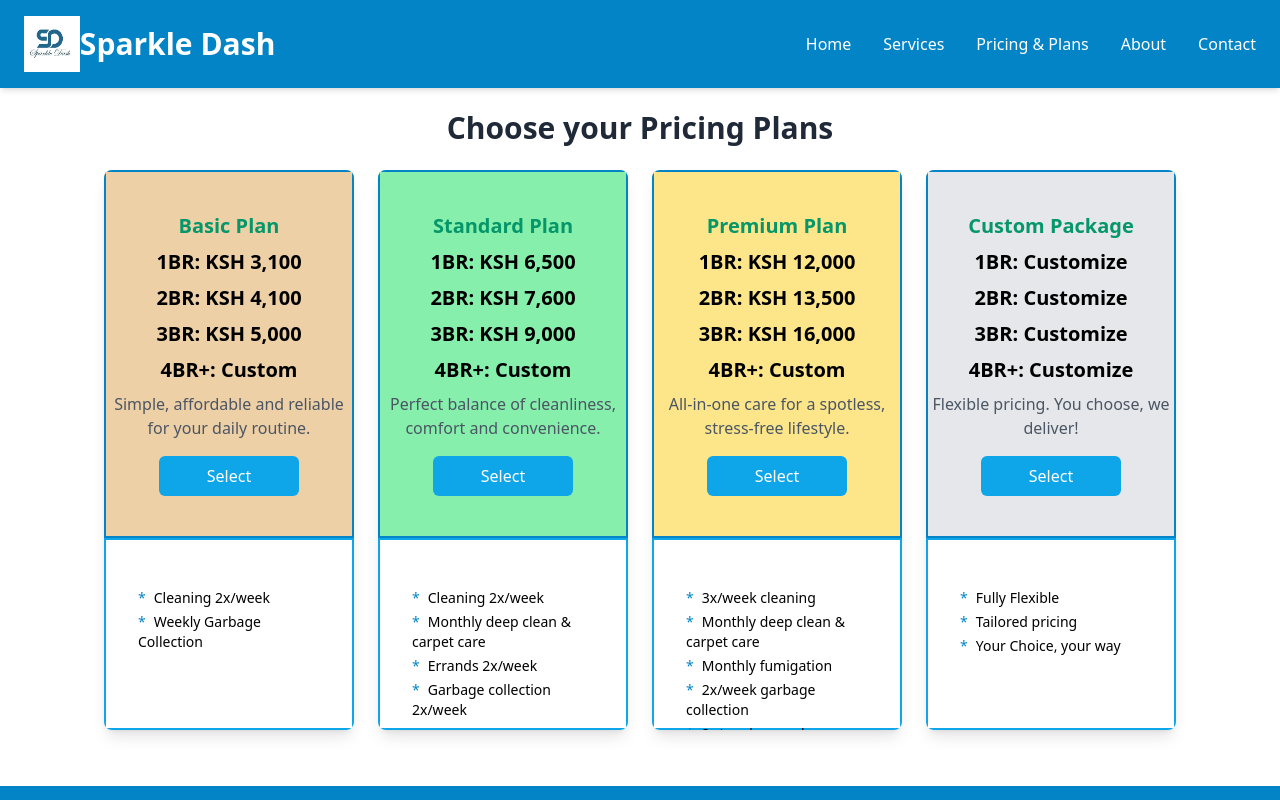
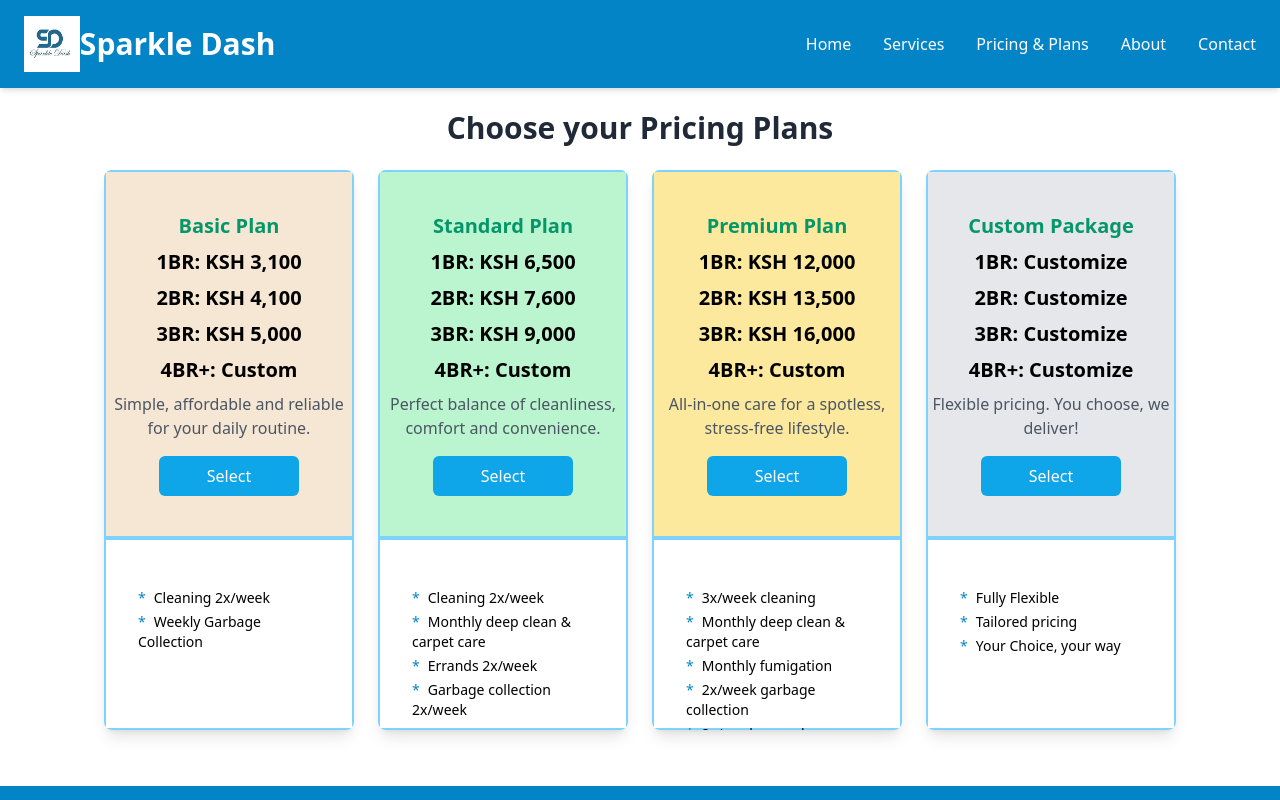
Before and after one commit to abongo123/Sparkle-Dash, a React (Vite) app: page /pricing in a window 1280 px wide. Shown: the top 800 px of the page. Built offline with nearby package versions, Linux system fonts and the light colour scheme.

Commit message:
Pricing update pt3

```diff
--- a/src/components/header.jsx
+++ b/src/components/header.jsx
@@ -9,7 +9,7 @@ import logo1 from "../assets/Pictures/logo2.jpeg"
 function Header() {
   return (
     <header className="fixed top-0 left-0 w-full bg-sky-600 text-white shadow-md z-50">
-      <div className="w-full flex items-center justify-between px-6 py-4">
+      <div className="w-full flex flex-wrap items-center justify-between px-6 py-4">
         <Link to="/" className="flex items-center">
         <img src={logo2} alt="Logo" className="h-14 w-auto"/>
         <div className="text-3xl font-bold">Sparkle Dash</div>
--- a/src/pages/Pricing.jsx
+++ b/src/pages/Pricing.jsx
@@ -19,14 +19,14 @@ function Pricing() {
   const plans = [
     {
       name: "Basic Plan",
-      bg: "#eed0a6",
+      bg: "#f5e7d3",
       prices: ["1BR: KSH 3,100", "2BR: KSH 4,100", "3BR: KSH 5,000", "4BR+: Custom"],
       description: "Simple, affordable and reliable for your daily routine.",
       features: ["Cleaning 2x/week", "Weekly Garbage Collection"],
     },
     {
       name: "Standard Plan",
-      bg: "#86efac",
+      bg: "#baf5cf",
       prices: ["1BR: KSH 6,500", "2BR: KSH 7,600", "3BR: KSH 9,000", "4BR+: Custom"],
       description: "Perfect balance of cleanliness, comfort and convenience.",
       features: [
@@ -38,7 +38,7 @@ function Pricing() {
     },
     {
       name: "Premium Plan",
-      bg: "#fde68a",
+      bg: "#fce99d",
       prices: ["1BR: KSH 12,000", "2BR: KSH 13,500", "3BR: KSH 16,000", "4BR+: Custom"],
       description: "All-in-one care for a spotless, stress-free lifestyle.",
       features: [
@@ -68,7 +68,7 @@ function Pricing() {
         {plans.map((plan, index) => (
           <div key={index} className="shadow-lg text-center rounded-lg overflow-hidden">
             <div
-              className="border-2 border-sky-600 py-10"
+              className="border-2 border-sky-300 py-10"
               style={{ backgroundColor: plan.bg }}
             >
               <h3 className="text-xl font-semibold mb-2 text-emerald-600">
@@ -97,7 +97,7 @@ function Pricing() {
                 {loadingPlan === plan.name ? "Loading..." : "Select"}
               </button>
             </div>
-            <div className="bg-white border-2 text-start px-8 py-12 border-sky-500 h-48">
+            <div className="bg-white border-2 text-start px-8 py-12 border-sky-300 h-48">
               <ul className="text-sm space-y-1">
                 {plan.features.map((feature, i) => (
                   <li
```
